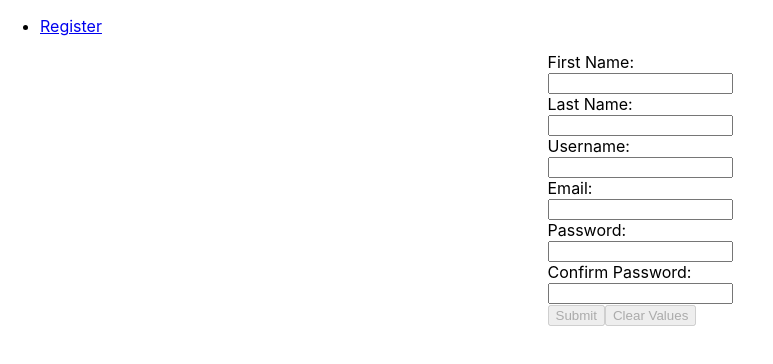
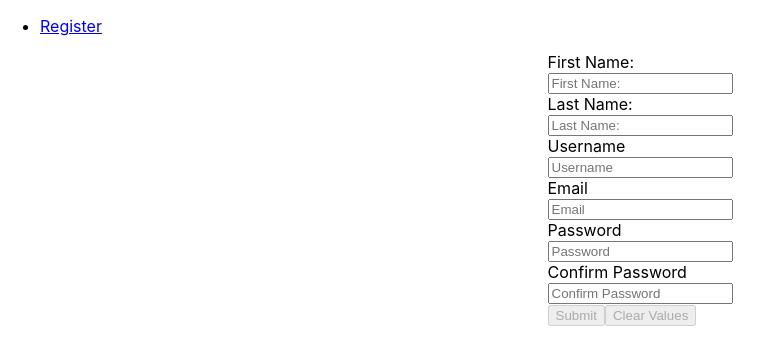
Before and after one commit to sigma-us/node-reduction-auth, a React (Create React App) app in the folder client/: page /register in a window 1280 px wide. Shown: the top 364 px of the page, without its empty margins (0-773 px from the left). Built offline with nearby package versions, Linux system fonts and the light colour scheme.

Commit message:
utilizing renderField lables

```diff
--- a/client/src/register/register.tsx
+++ b/client/src/register/register.tsx
@@ -82,70 +82,58 @@ class Register extends Component<any, myState> {
       <div style={{ display: 'flex', justifyContent: 'center' }}>
         <form onSubmit={this.handleSubmit}>
           <div>
-            <label>
-              First Name:
             <Field
               type="text"
+              label="First Name:"
               component={this.renderField}
               name="firstname"
               placeholder="First Name"
             />
-            </label>
           </div>
           <div>
-            <label>
-              Last Name:
             <Field
               type="text"
+              label="Last Name:"
               component={this.renderField}
               name="lastname"
               placeholder="Last Name"
             />
-            </label>
           </div>
           <div>
-            <label>
-              Username:
             <Field
               type="text"
+              label="Username"
               component={this.renderField}
               name="username"
               placeholder="Username"
             />
-            </label>
           </div>
           <div>
-            <label>
-              Email:
             <Field
               type="email"
+              label="Email"
               component={this.renderField}
               name="email"
               placeholder="Email"
             />
-            </label>
           </div>
           <div>
-            <label>
-              Password:
             <Field
               type="password"
+              label="Password"
               component={this.renderField}
               name="password"
               placeholder="Password"
             />
-            </label>
           </div>
           <div>
-            <label>
-              Confirm Password:
             <Field
               type="password"
+              label="Confirm Password"
               component={this.renderField}
               name="confirmpassword"
               placeholder="Confirm Password"
             />
-            </label>
           </div>
           <div>
             <button type="submit" disabled={pristine || submitting}>
```
Lines whose indentation alone changed are shown as unchanged.
